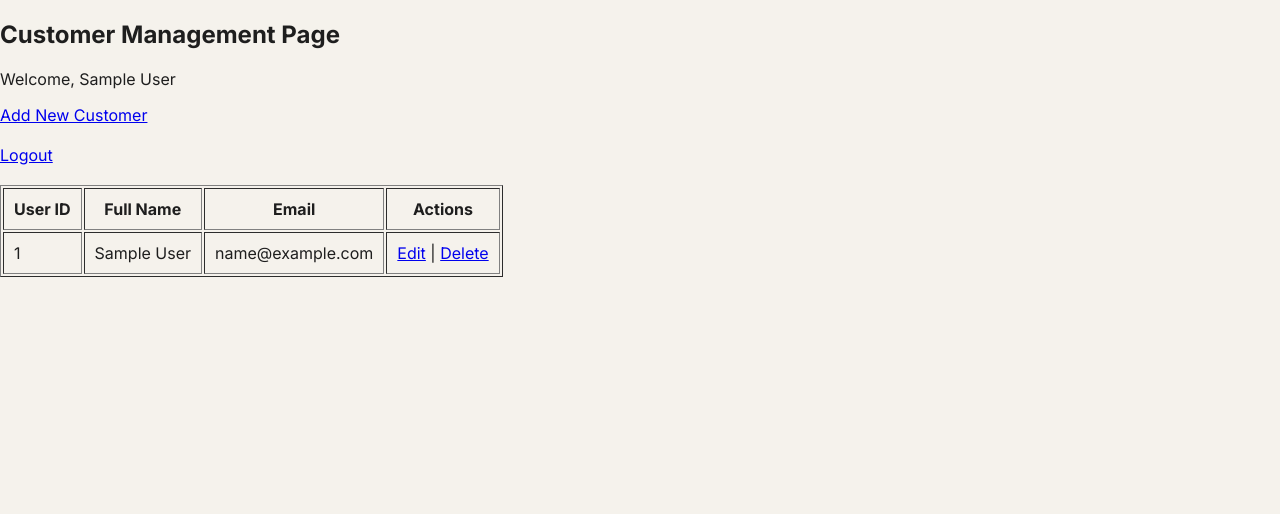
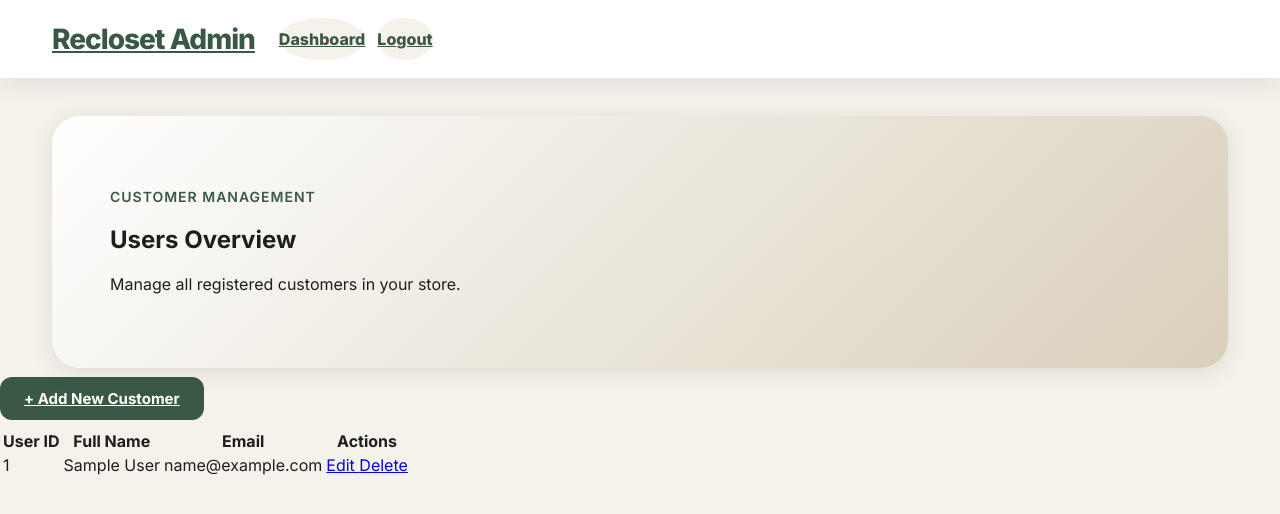
Before and after one commit to ST456076/WEDE_PART2, a PHP site: page /customers.php in a window 1280 px wide. Shown: the top 514 px of the page. Run offline with PHP 8.4, Linux system fonts and the light colour scheme; the visitor is signed in with stand-in values (Sample User, id 1); tables that the repository leaves empty or names only in its code hold one stand-in row (values such as "Sample post").

Commit message:
customer.php
user management improve

```diff
--- a/customers.php
+++ b/customers.php
@@ -17,16 +17,42 @@
     <title>Customer Management</title>
     <link rel="stylesheet" href="style.css">
 </head>
-<body>
 
-<h2>Customer Management Page</h2>
+<body class="market-body">
 
-<p>Welcome, <?php echo $_SESSION['admin_name']; ?></p>
+<!-- HEADER -->
+<header class="market-header">
+    <a class="market-logo" href="admin_dashboard.php">Recloset Admin</a>
 
-<a href="add_customer.php">Add New Customer</a><br><br>
-<a href="logout.php">Logout</a><br><br>
+    <nav class="market-icons">
+        <a href="admin_dashboard.php">Dashboard</a>
+        <a href="logout.php">Logout</a>
+    </nav>
+</header>
 
-<table border="1" cellpadding="10">
+<!-- HERO -->
+<section class="market-hero">
+    <div class="hero-copy">
+        <p class="small-label">Customer Management</p>
+        <h1>Users Overview</h1>
+        <p>Manage all registered customers in your store.</p>
+    </div>
+</section>
+
+<main class="market-main">
+
+<!-- BUTTON -->
+<div style="margin-bottom:20px;">
+    <a class="green-btn" href="add_customer.php">
+        + Add New Customer
+    </a>
+</div>
+
+<!-- TABLE -->
+<div class="admin-table-box">
+
+<table class="admin-table">
+
     <tr>
         <th>User ID</th>
         <th>Full Name</th>
@@ -37,16 +63,29 @@
     <?php while ($row = mysqli_fetch_assoc($result)) { ?>
         <tr>
             <td><?php echo $row['user_id']; ?></td>
-            <td><?php echo $row['full_name']; ?></td>
-            <td><?php echo $row['email']; ?></td>
+            <td><?php echo htmlspecialchars($row['full_name']); ?></td>
+            <td><?php echo htmlspecialchars($row['email']); ?></td>
+
             <td>
-                <a href="edit_customer.php?id=<?php echo $row['user_id']; ?>">Edit</a>
-                |
-                <a href="delete_customer.php?id=<?php echo $row['user_id']; ?>">Delete</a>
+                <a class="outline-green-btn"
+                   href="edit_customer.php?id=<?php echo $row['user_id']; ?>">
+                   Edit
+                </a>
+
+                <a class="danger-link"
+                   href="delete_customer.php?id=<?php echo $row['user_id']; ?>"
+                   onclick="return confirm('Delete this user?')">
+                   Delete
+                </a>
             </td>
         </tr>
     <?php } ?>
+
 </table>
+
+</div>
+
+</main>
 
 </body>
 </html>
```
